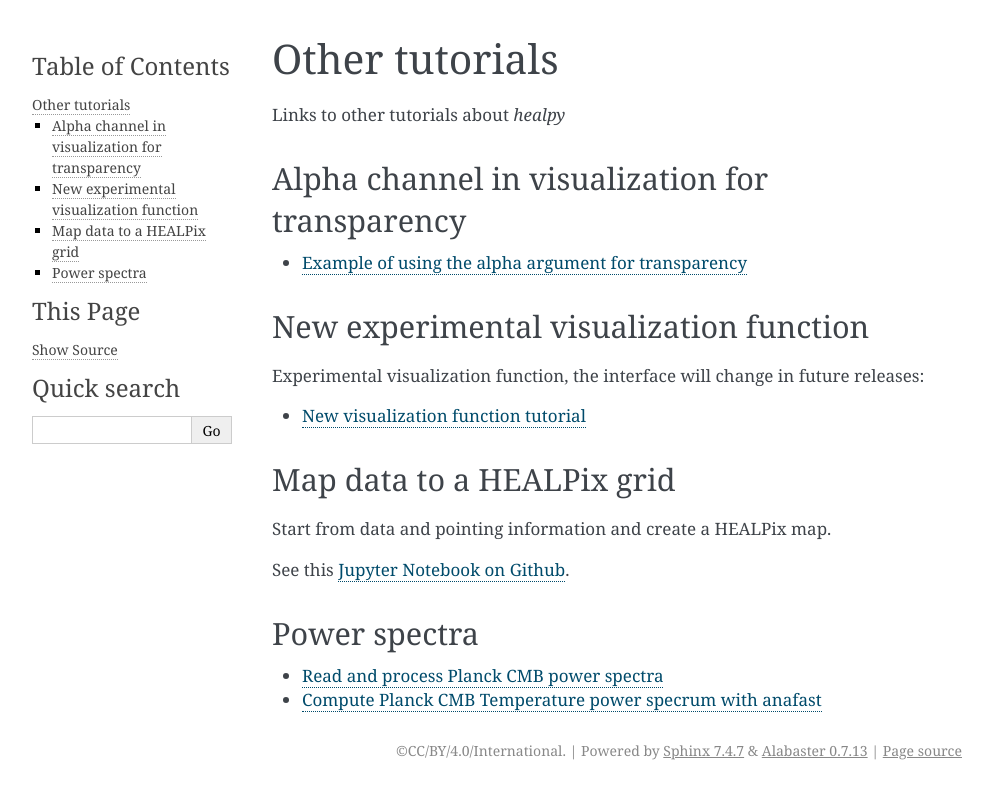
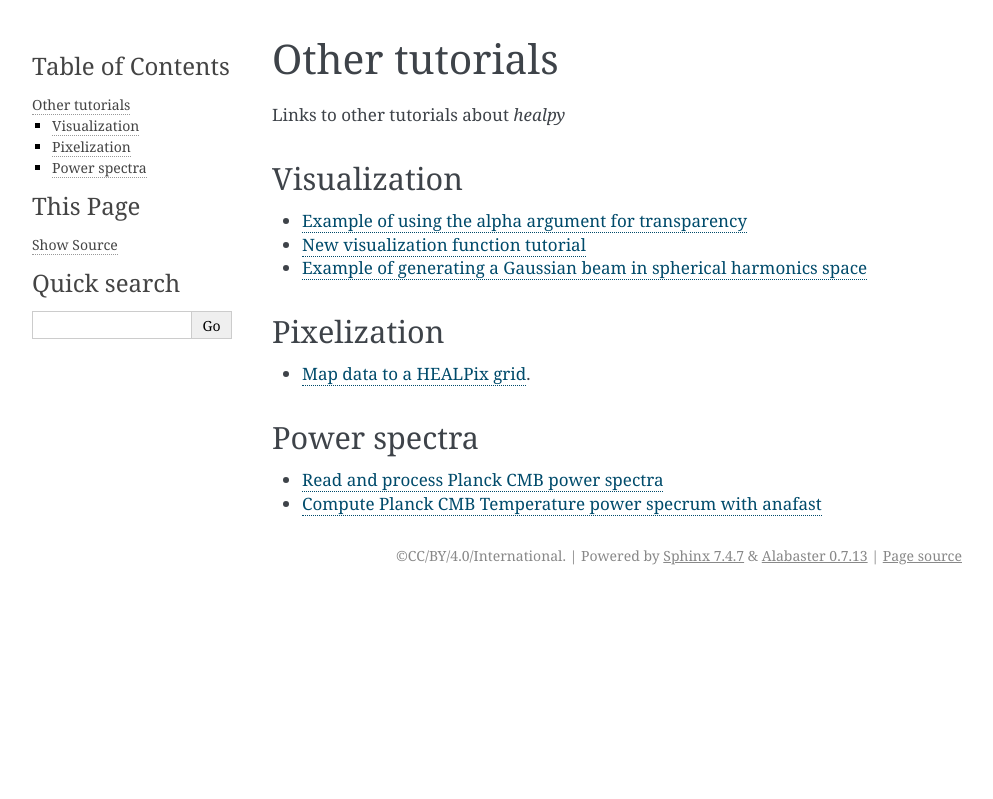
Before and after one commit to healpy/healpy, a Sphinx documentation site: the page built from doc/other_tutorials.rst, in a window 1280 px wide. Shown: the top 799 px of the page, without its empty margins (148-1141 px from the left). Built offline with Sphinx 7.4.7, drawn with Linux system fonts in a browser that asks for light colours.

Commit message:
reorganize tutorial section

```diff
--- a/doc/other_tutorials.rst
+++ b/doc/other_tutorials.rst
@@ -3,32 +3,20 @@ Other tutorials
 
 Links to other tutorials about `healpy`
 
-Alpha channel in visualization for transparency
------------------------------------------------
+Visualization
+-------------
 
 .. toctree::
    :maxdepth: 1
 
    alpha_channel_example
+   newvisufunc_example
+   blm_gauss_plot
 
-New experimental visualization function
----------------------------------------
+Pixelization
+------------
 
-Experimental visualization function, the interface will change in future
-releases:
-
-.. toctree::
-   :maxdepth: 1
-
-   newvisufunc_example
-
-Map data to a HEALPix grid
---------------------------
-
-Start from data and pointing information and create a HEALPix
-map.
-
-See this `Jupyter Notebook on Github <https://gist.github.com/zonca/680c68c3d60697eb0cb669cf1b41c324>`_.
+* `Map data to a HEALPix grid <https://gist.github.com/zonca/680c68c3d60697eb0cb669cf1b41c324>`_.
 
 Power spectra
 -------------
```
Also changed, not shown: doc/blm_gauss_plot.ipynb (added).
